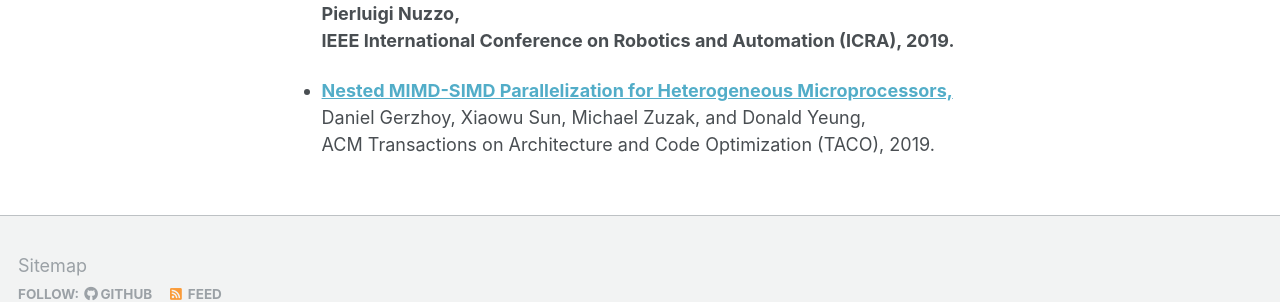
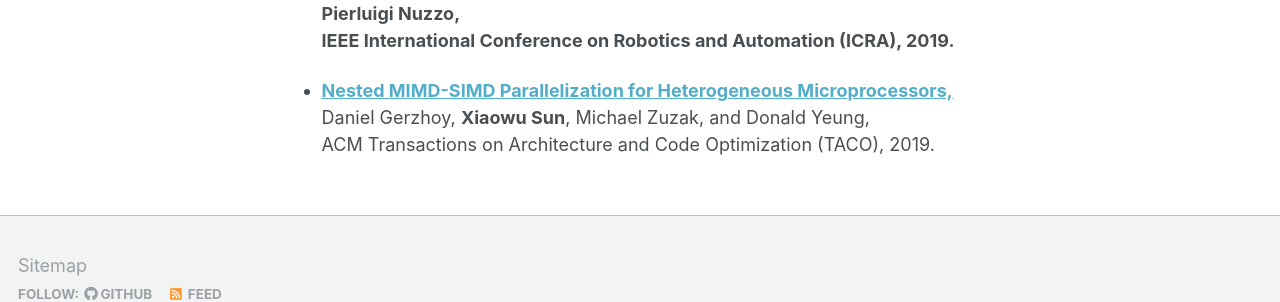
Before and after one commit to xiaowusun/xiaowusun.github.io, a Jekyll site: the page built from _pages/about.md, in a window 1280 px wide and 1315 px high. Shown: the part 944-1246 px from the top of the window. Built offline with Jekyll 4.4.1, drawn with Linux system fonts in a browser that asks for light colours.

Commit message:
Initial commit

```diff
--- a/_pages/about.md
+++ b/_pages/about.md
@@ -30,5 +30,5 @@ ACM International Conference on Hybrid Systems: Computation and Control (HSCC),
 IEEE International Conference on Robotics and Automation (ICRA), 2019.
 
 - [**Nested MIMD-SIMD Parallelization for Heterogeneous Microprocessors,**](https://dl.acm.org/doi/abs/10.1145/3368304)\\
-Daniel Gerzhoy, Xiaowu Sun, Michael Zuzak, and Donald Yeung, \\
+Daniel Gerzhoy, <b>Xiaowu Sun</b>, Michael Zuzak, and Donald Yeung, \\
 ACM Transactions on Architecture and Code Optimization (TACO), 2019.
```
